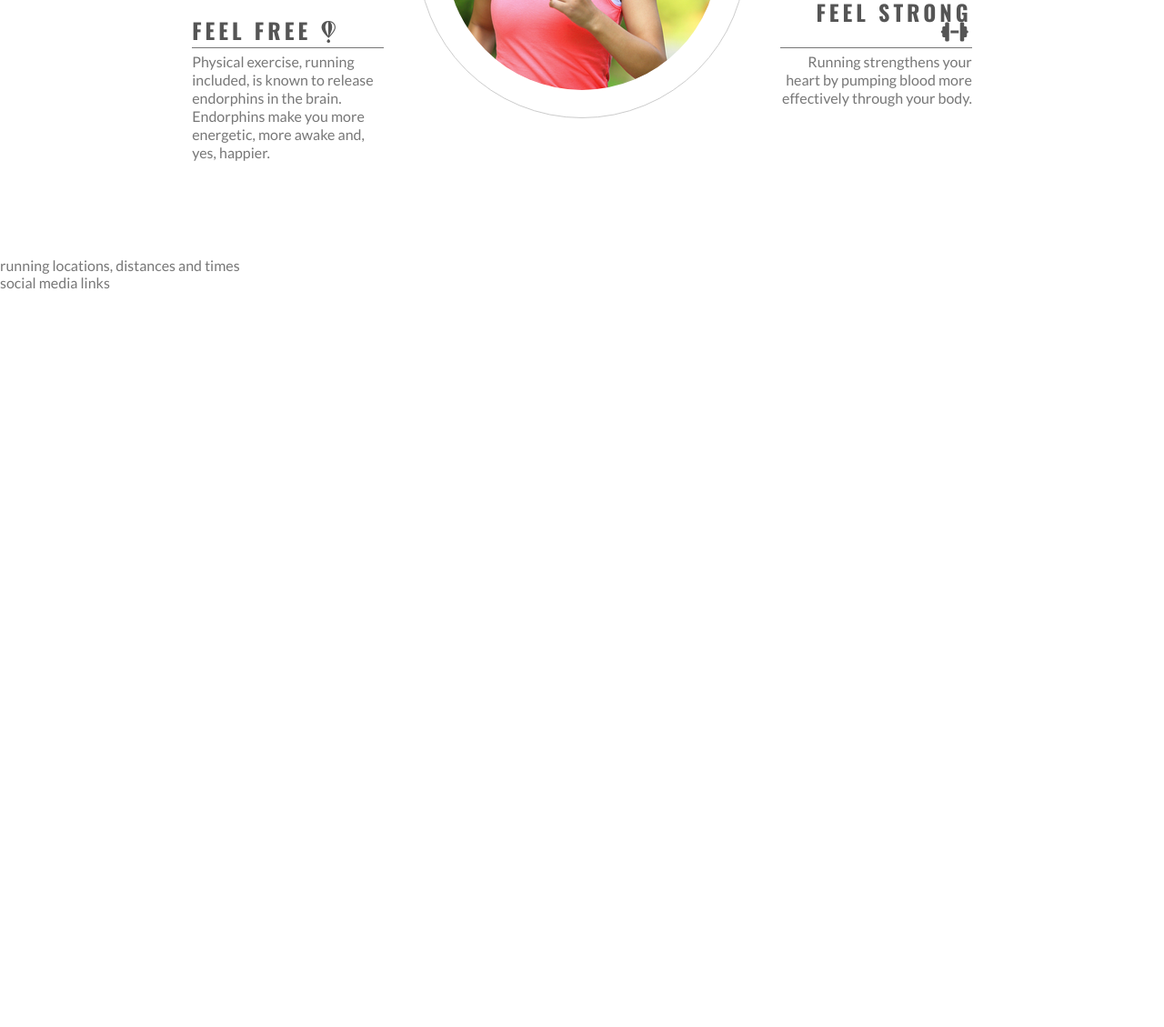
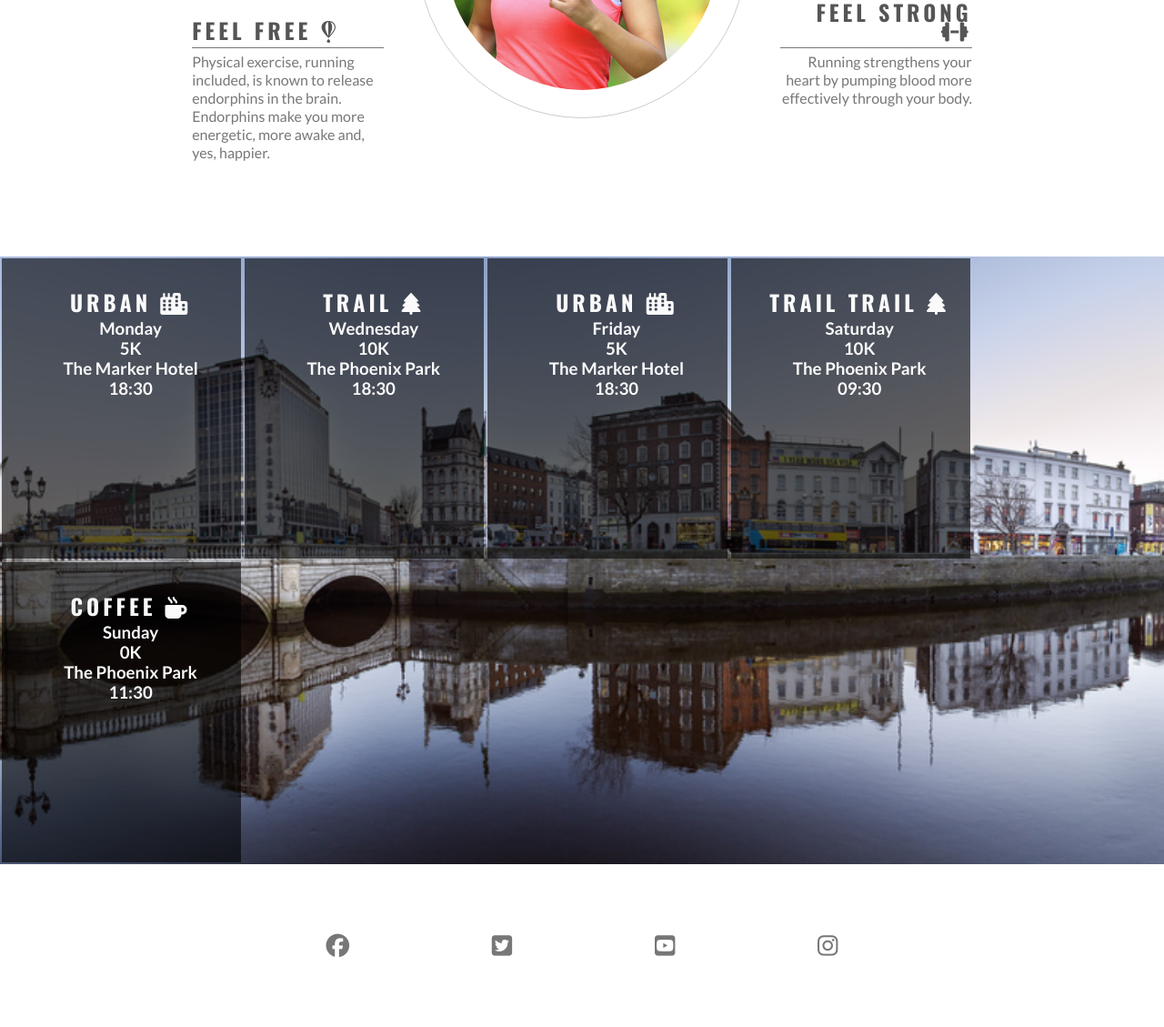
Before and after one commit to Bonzay993/Website-Love-Running, a plain HTML site: page index.html in a window 1280 px wide. Shown: the part 1013-2142 px from the top of the page at 91% size. Before the commit the page ends 1333 px from the top, so only its background shows below. Drawn offline with nearby package versions, Linux system fonts and the light colour scheme.

Commit message:
Finished the hours section and the footer

```diff
--- a/assets/style.css
+++ b/assets/style.css
@@ -169,3 +169,47 @@
     height:100%;
     border-radius: 50%;
 }
+
+#times{
+    background-image: url("./img/dublin-city.png");
+    background-repeat: no-repeat;
+    background-size:cover;
+    background-position: center;
+    width:100%;
+    overflow:hidden;
+}
+
+#times div{
+    color: #fafafa;
+    background-color: rgba(0,0,0, .6);
+    width:19%;
+    height:300px;
+    float:left;
+    padding: 30px 0 0 20px;
+    text-align: center;
+    margin: 2px;
+}
+
+#times h2{
+    color: #fafafa;
+}
+
+footer{
+    height:150px;
+
+}
+
+.social-networks{
+    text-align:center;
+}
+
+.social-networks li{
+    display:inline;
+}
+
+.social-networks i{
+    font-size: 160%;
+    margin:1%;
+    padding:5%;
+    color: #777777;
+}
--- a/index.html
+++ b/index.html
@@ -5,7 +5,7 @@
     <meta name="viewport" content="width=device-width, initial-scale=1.0">
     <link href="./assets/style.css" rel="stylesheet" type="text/css">
 
-    <title>Websitet</title>
+    <title>Love Running</title>
 </head>
 <body>
     <header>
@@ -65,11 +65,50 @@
             </div>
         </div>
     </section>
-    <section>
-        running locations, distances and times
+    <section id="times">
+        <div>
+            <h2>Urban <i class="fas fa-city"></i></h2>
+            <h3>Monday</h3>
+            <h3>5K</h3>
+            <h3>The Marker Hotel</h3>
+            <h3>18:30<h3>
+        </div>
+        <div>
+            <h2>Trail <i class="fas fa-tree"></i></h2>
+            <h3>Wednesday</h3>
+            <h3>10K</h3>
+            <h3>The Phoenix Park</h3>
+            <h3>18:30<h3>
+        </div>
+        <div>
+            <h2>Urban <i class="fas fa-city"></i></h2>
+            <h3>Friday</h3>
+            <h3>5K</h3>
+            <h3>The Marker Hotel</h3>
+            <h3>18:30<h3>
+        </div>
+        <div>
+            <h2>Trail Trail <i class="fas fa-tree"></i></h2>
+            <h3>Saturday</h3>
+            <h3>10K</h3>
+            <h3>The Phoenix Park</h3>
+            <h3>09:30<h3>
+        </div>
+        <div>
+            <h2>Coffee <i class="fas fa-mug-hot"></i></h2>
+            <h3>Sunday</h3>
+            <h3>0K</h3>
+            <h3>The Phoenix Park</h3>
+            <h3>11:30<h3>
+        </div>
     </section>
     <footer>
-        social media links
+        <ul class="social-networks">
+            <li><a href="https://facebook.com" target="_blank"><i class="fab fa-facebook"></i></a></li>
+            <li><a href="https://twitter.com" target="_blank"><i class="fab fa-twitter-square"></i></a></li>
+            <li><a href="https://youtube.com" target="_blank"><i class="fab fa-youtube-square"></i></a></li>
+            <li><a href="https://instagram.com" target="_blank"><i class="fab fa-instagram"></i></a></li>
+        </ul>
     </footer>
     <script src="https://kit.fontawesome.com/00bb1ba651.js" crossorigin="anonymous"></script>
 </body>
```
Also changed, not shown: assets/img/dublin-city.png (added).
